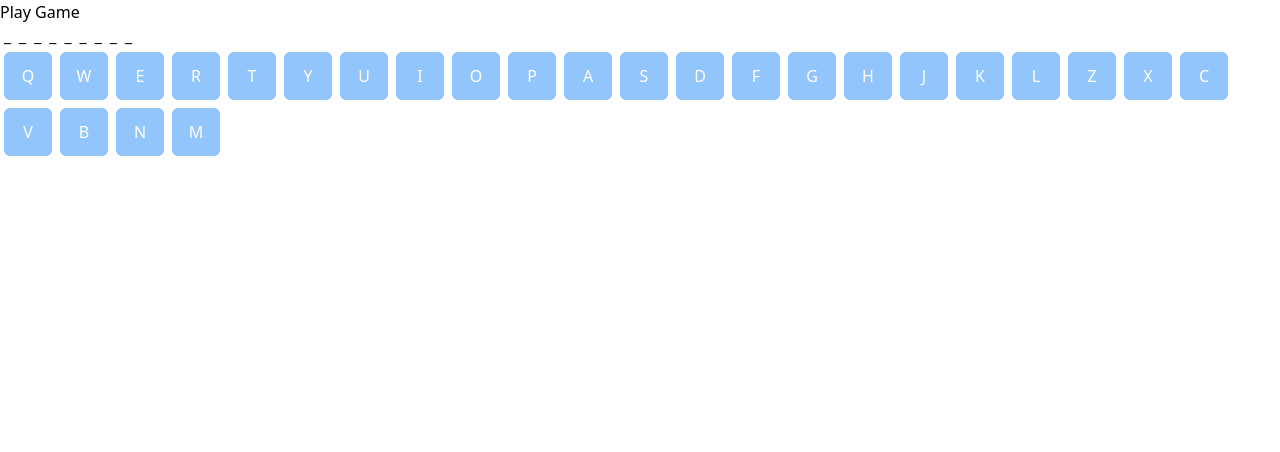
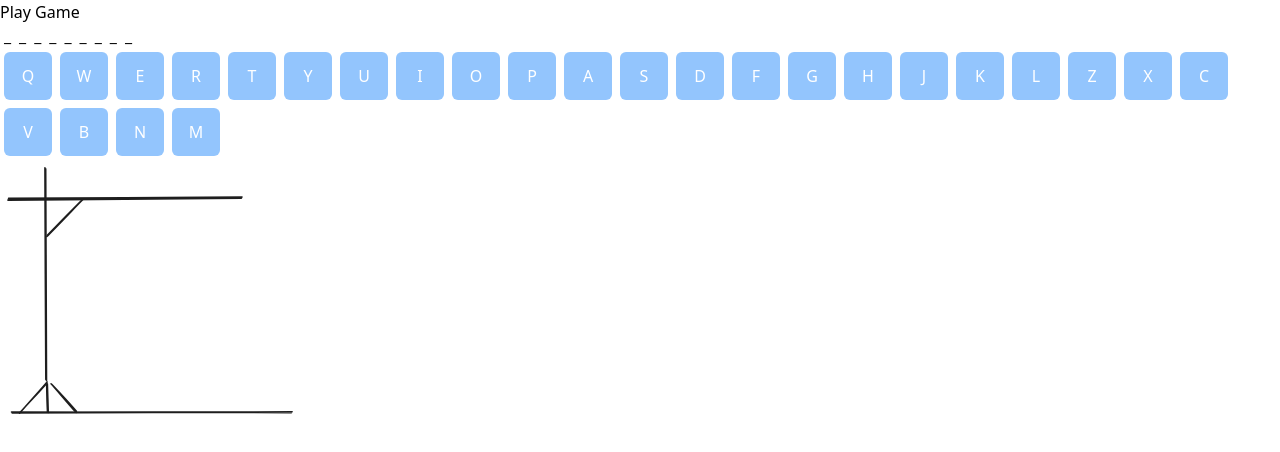
Before and after one commit to AbhishekKamat6/Hangman, a React (Vite) app in the folder hangman/: page / in a window 1280 px wide. Both pictures are taken after typing "Sample123" into the empty fields and a click on the button "submit". Shown: the top 452 px of the page. Built offline with nearby package versions, Linux system fonts and the light colour scheme.

Commit message:
added the logic for hanngman

```diff
--- /dev/null
+++ b/hangman/components/hangman/Hangman.jsx
@@ -0,0 +1,27 @@
+import level1 from '../../src/assets/1.svg'
+import level2 from '../../src/assets/2.svg'
+import level3 from '../../src/assets/3.svg'
+import level4 from '../../src/assets/4.svg'
+import level5 from '../../src/assets/5.svg'
+import level6 from '../../src/assets/6.svg'
+import level7 from '../../src/assets/7.svg'
+import level8 from '../../src/assets/8.svg'
+
+import { useEffect, useState } from 'react'
+
+function Hangman({step}){
+
+    const images = [level1, level2, level3, level4, level5, level6, level7, level8]
+
+    return (
+        <>
+         <div className='w-[300px] h-[300px]'>
+           <img src={step >= images.length ? images[images.length - 1] : images[step]} />
+         </div>
+        </>
+    )
+
+}
+
+
+export default Hangman;
--- a/hangman/pages/PlayGame.jsx
+++ b/hangman/pages/PlayGame.jsx
@@ -2,6 +2,7 @@ import { useLocation, useParams, useSearchParams } from "react-router-dom";
 import { useState } from "react";
 import MaskedText from "../components/maskedtext/MaskedText";
 import LetterButtons from "../components/letterbuttons/LetterButtons";
+import Hangman from "../components/hangman/Hangman";
 
 function PlayGame() {
 
@@ -15,7 +16,14 @@ function PlayGame() {
 
       const [guessedLetters, setGuessedLetters] = useState([]);
 
+      const [step,setStep] = useState(0);
+
       function handleLetterClick(letter){
+        if(guessWord.toUpperCase().includes(letter)){
+         console.log("Correct Guess");
+        }else{
+          setStep(step+1);
+        }
         setGuessedLetters([...guessedLetters, letter]);
       }
 
@@ -32,6 +40,11 @@ function PlayGame() {
         <LetterButtons text={guessWord} guessedLetters={guessedLetters} onLetterClick={handleLetterClick}/>
       </div>
 
+      <div>
+        <Hangman step={step}/>
+      </div>
+
+
 
     </>
   )
```
